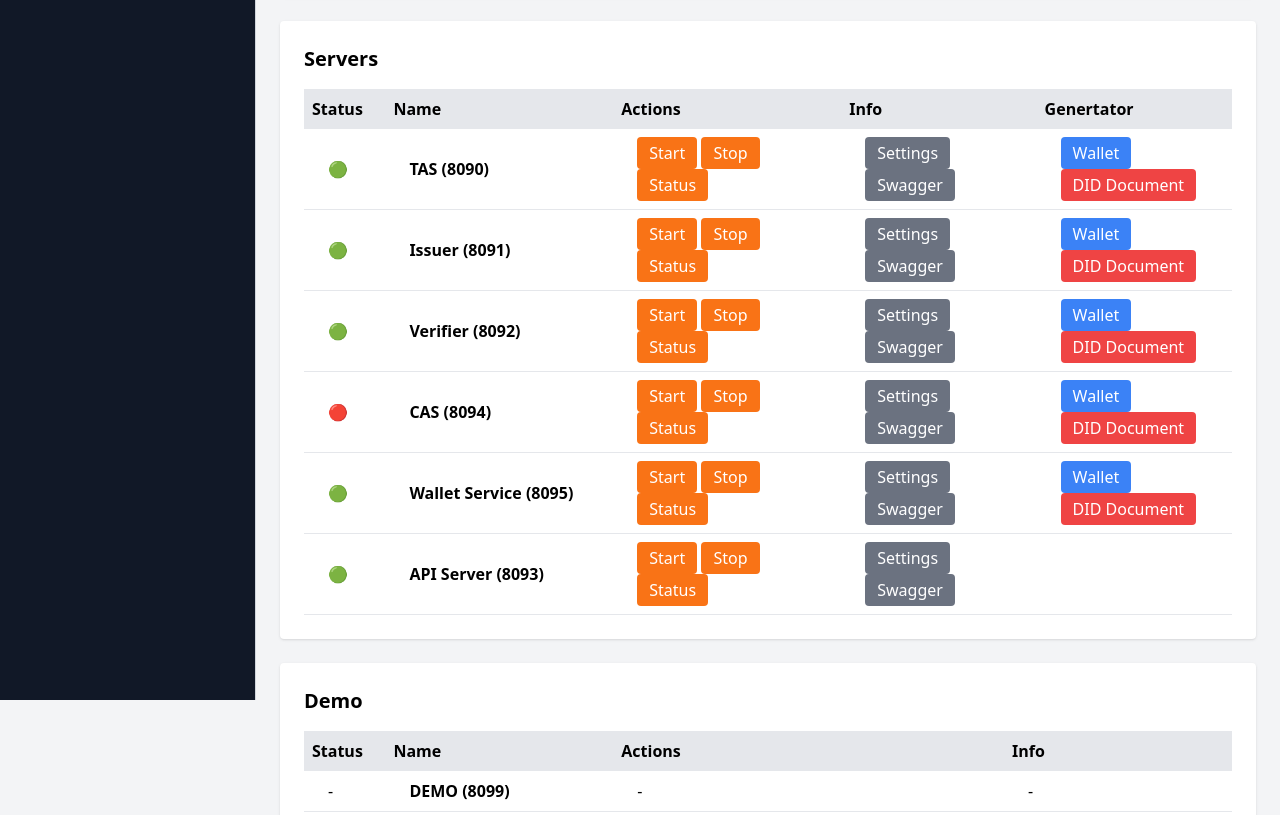
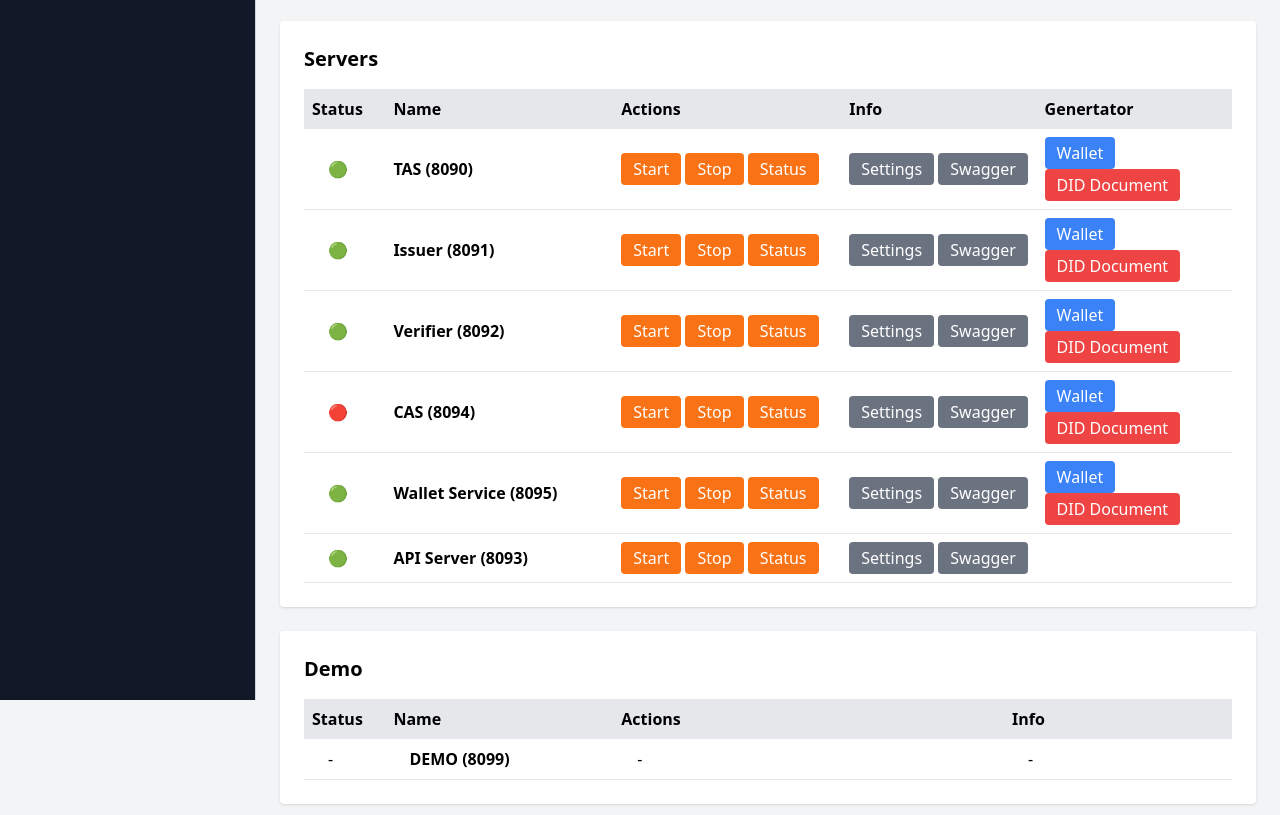
Before and after one commit to shlee1223/test, a plain HTML site: page index.html in a window 1280 px wide. Shown: the part 550-1365 px from the top of the page. Drawn offline with nearby package versions, Linux system fonts and the light colour scheme.

Commit message:
Update index.html

```diff
--- a/index.html
+++ b/index.html
@@ -116,45 +116,45 @@
                     <tbody id="server-table">
                         <tr class="border-b">
                             <td class="p-2 pl-6 tas">🟢</td>
-                            <td class="p-2 pl-6 font-bold">TAS (8090)</td>
-                            <td class="p-2 pl-6"><button class="bg-orange-500 text-white px-3 py-1 rounded" onclick="showProgressBar('tas');">Start</button> <button class="bg-orange-500 text-white px-3 py-1 rounded" onclick="showProgressBar('tas');">Stop</button> <button class="bg-orange-500 text-white px-3 py-1 rounded">Status</button></td>
-                            <td class="p-2 pl-6"><button class="bg-gray-500 text-white px-3 py-1 rounded">Settings</button> <button class="bg-gray-500 text-white px-3 py-1 rounded">Swagger</button></td>
-                            <td class="p-2 pl-6"><button class="bg-blue-500 text-white px-3 py-1 rounded" onclick="openPopupWallet()">Wallet</button> <button class="bg-red-500 text-white px-3 py-1 rounded" onclick="openPopupDid()">DID Document</button></td>
+                            <td class="p-2 font-bold">TAS (8090)</td>
+                            <td class="p-2"><button class="bg-orange-500 text-white px-3 py-1 rounded" onclick="showProgressBar('tas');">Start</button> <button class="bg-orange-500 text-white px-3 py-1 rounded" onclick="showProgressBar('tas');">Stop</button> <button class="bg-orange-500 text-white px-3 py-1 rounded">Status</button></td>
+                            <td class="p-2"><button class="bg-gray-500 text-white px-3 py-1 rounded">Settings</button> <button class="bg-gray-500 text-white px-3 py-1 rounded">Swagger</button></td>
+                            <td class="p-2"><button class="bg-blue-500 text-white px-3 py-1 rounded" onclick="openPopupWallet()">Wallet</button> <button class="bg-red-500 text-white px-3 py-1 rounded" onclick="openPopupDid()">DID Document</button></td>
                         </tr>
                         <tr class="border-b">
                             <td class="p-2 pl-6 issuer">🟢</td>
-                            <td class="p-2 pl-6 font-bold">Issuer (8091)</td>
-                            <td class="p-2 pl-6"><button class="bg-orange-500 text-white px-3 py-1 rounded" onclick="showProgressBar('issuer');">Start</button> <button class="bg-orange-500 text-white px-3 py-1 rounded" onclick="showProgressBar('issuer');">Stop</button> <button class="bg-orange-500 text-white px-3 py-1 rounded">Status</button></td>
-                            <td class="p-2 pl-6"><button class="bg-gray-500 text-white px-3 py-1 rounded">Settings</button> <button class="bg-gray-500 text-white px-3 py-1 rounded">Swagger</button></td>
-                            <td class="p-2 pl-6"><button class="bg-blue-500 text-white px-3 py-1 rounded" onclick="openPopupWallet()">Wallet</button> <button class="bg-red-500 text-white px-3 py-1 rounded" onclick="openPopupDid()">DID Document</button></td>
+                            <td class="p-2 font-bold">Issuer (8091)</td>
+                            <td class="p-2"><button class="bg-orange-500 text-white px-3 py-1 rounded" onclick="showProgressBar('issuer');">Start</button> <button class="bg-orange-500 text-white px-3 py-1 rounded" onclick="showProgressBar('issuer');">Stop</button> <button class="bg-orange-500 text-white px-3 py-1 rounded">Status</button></td>
+                            <td class="p-2"><button class="bg-gray-500 text-white px-3 py-1 rounded">Settings</button> <button class="bg-gray-500 text-white px-3 py-1 rounded">Swagger</button></td>
+                            <td class="p-2"><button class="bg-blue-500 text-white px-3 py-1 rounded" onclick="openPopupWallet()">Wallet</button> <button class="bg-red-500 text-white px-3 py-1 rounded" onclick="openPopupDid()">DID Document</button></td>
                         </tr>
                         <tr class="border-b">
                             <td class="p-2 pl-6 verifier">🟢</td>
-                            <td class="p-2 pl-6 font-bold">Verifier (8092)</td>
-                            <td class="p-2 pl-6"><button class="bg-orange-500 text-white px-3 py-1 rounded" onclick="showProgressBar('verifier');">Start</button> <button class="bg-orange-500 text-white px-3 py-1 rounded" onclick="showProgressBar('verifier');">Stop</button> <button class="bg-orange-500 text-white px-3 py-1 rounded">Status</button></td>
-                            <td class="p-2 pl-6"><button class="bg-gray-500 text-white px-3 py-1 rounded">Settings</button> <button class="bg-gray-500 text-white px-3 py-1 rounded">Swagger</button></td>
-                            <td class="p-2 pl-6"><button class="bg-blue-500 text-white px-3 py-1 rounded" onclick="openPopupWallet()">Wallet</button> <button class="bg-red-500 text-white px-3 py-1 rounded" onclick="openPopupDid()">DID Document</button></td>
+                            <td class="p-2 font-bold">Verifier (8092)</td>
+                            <td class="p-2"><button class="bg-orange-500 text-white px-3 py-1 rounded" onclick="showProgressBar('verifier');">Start</button> <button class="bg-orange-500 text-white px-3 py-1 rounded" onclick="showProgressBar('verifier');">Stop</button> <button class="bg-orange-500 text-white px-3 py-1 rounded">Status</button></td>
+                            <td class="p-2"><button class="bg-gray-500 text-white px-3 py-1 rounded">Settings</button> <button class="bg-gray-500 text-white px-3 py-1 rounded">Swagger</button></td>
+                            <td class="p-2"><button class="bg-blue-500 text-white px-3 py-1 rounded" onclick="openPopupWallet()">Wallet</button> <button class="bg-red-500 text-white px-3 py-1 rounded" onclick="openPopupDid()">DID Document</button></td>
                         </tr>
                         <tr class="border-b">
                             <td class="p-2 pl-6 cas">🔴</td>
-                            <td class="p-2 pl-6 font-bold">CAS (8094)</td>
-                            <td class="p-2 pl-6"><button class="bg-orange-500 text-white px-3 py-1 rounded" onclick="showProgressBar('cas');">Start</button> <button class="bg-orange-500 text-white px-3 py-1 rounded" onclick="showProgressBar('cas');">Stop</button> <button class="bg-orange-500 text-white px-3 py-1 rounded">Status</button></td>
-                            <td class="p-2 pl-6"><button class="bg-gray-500 text-white px-3 py-1 rounded">Settings</button> <button class="bg-gray-500 text-white px-3 py-1 rounded">Swagger</button></td>
-                            <td class="p-2 pl-6"><button class="bg-blue-500 text-white px-3 py-1 rounded" onclick="openPopupWallet()">Wallet</button> <button class="bg-red-500 text-white px-3 py-1 rounded" onclick="openPopupDid()">DID Document</button></td>
+                            <td class="p-2 font-bold">CAS (8094)</td>
+                            <td class="p-2"><button class="bg-orange-500 text-white px-3 py-1 rounded" onclick="showProgressBar('cas');">Start</button> <button class="bg-orange-500 text-white px-3 py-1 rounded" onclick="showProgressBar('cas');">Stop</button> <button class="bg-orange-500 text-white px-3 py-1 rounded">Status</button></td>
+                            <td class="p-2"><button class="bg-gray-500 text-white px-3 py-1 rounded">Settings</button> <button class="bg-gray-500 text-white px-3 py-1 rounded">Swagger</button></td>
+                            <td class="p-2"><button class="bg-blue-500 text-white px-3 py-1 rounded" onclick="openPopupWallet()">Wallet</button> <button class="bg-red-500 text-white px-3 py-1 rounded" onclick="openPopupDid()">DID Document</button></td>
                         </tr>
                         <tr class="border-b">
                             <td class="p-2 pl-6 wallet">🟢</td>
-                            <td class="p-2 pl-6 font-bold">Wallet Service (8095)</td>
-                            <td class="p-2 pl-6"><button class="bg-orange-500 text-white px-3 py-1 rounded" onclick="showProgressBar('wallet');">Start</button> <button class="bg-orange-500 text-white px-3 py-1 rounded" onclick="showProgressBar('wallet');">Stop</button> <button class="bg-orange-500 text-white px-3 py-1 rounded">Status</button></td>
-                            <td class="p-2 pl-6"><button class="bg-gray-500 text-white px-3 py-1 rounded">Settings</button> <button class="bg-gray-500 text-white px-3 py-1 rounded">Swagger</button></td>
-                            <td class="p-2 pl-6"><button class="bg-blue-500 text-white px-3 py-1 rounded" onclick="openPopupWallet()">Wallet</button> <button class="bg-red-500 text-white px-3 py-1 rounded" onclick="openPopupDid()">DID Document</button></td>
+                            <td class="p-2 font-bold">Wallet Service (8095)</td>
+                            <td class="p-2"><button class="bg-orange-500 text-white px-3 py-1 rounded" onclick="showProgressBar('wallet');">Start</button> <button class="bg-orange-500 text-white px-3 py-1 rounded" onclick="showProgressBar('wallet');">Stop</button> <button class="bg-orange-500 text-white px-3 py-1 rounded">Status</button></td>
+                            <td class="p-2"><button class="bg-gray-500 text-white px-3 py-1 rounded">Settings</button> <button class="bg-gray-500 text-white px-3 py-1 rounded">Swagger</button></td>
+                            <td class="p-2"><button class="bg-blue-500 text-white px-3 py-1 rounded" onclick="openPopupWallet()">Wallet</button> <button class="bg-red-500 text-white px-3 py-1 rounded" onclick="openPopupDid()">DID Document</button></td>
                         </tr>
                         <tr class="border-b">
                             <td class="p-2 pl-6 api">🟢</td>
-                            <td class="p-2 pl-6 font-bold">API Server (8093)</td>
-                            <td class="p-2 pl-6"><button class="bg-orange-500 text-white px-3 py-1 rounded" onclick="showProgressBar('api');">Start</button> <button class="bg-orange-500 text-white px-3 py-1 rounded" onclick="showProgressBar('api');">Stop</button> <button class="bg-orange-500 text-white px-3 py-1 rounded">Status</button></td>
-                            <td class="p-2 pl-6"><button class="bg-gray-500 text-white px-3 py-1 rounded">Settings</button> <button class="bg-gray-500 text-white px-3 py-1 rounded">Swagger</button></td>
-                            <td class="p-2 pl-6"></td>
+                            <td class="p-2 font-bold">API Server (8093)</td>
+                            <td class="p-2"><button class="bg-orange-500 text-white px-3 py-1 rounded" onclick="showProgressBar('api');">Start</button> <button class="bg-orange-500 text-white px-3 py-1 rounded" onclick="showProgressBar('api');">Stop</button> <button class="bg-orange-500 text-white px-3 py-1 rounded">Status</button></td>
+                            <td class="p-2"><button class="bg-gray-500 text-white px-3 py-1 rounded">Settings</button> <button class="bg-gray-500 text-white px-3 py-1 rounded">Swagger</button></td>
+                            <td class="p-2"></td>
                         </tr>
                     </tbody>
                 </table>
```
